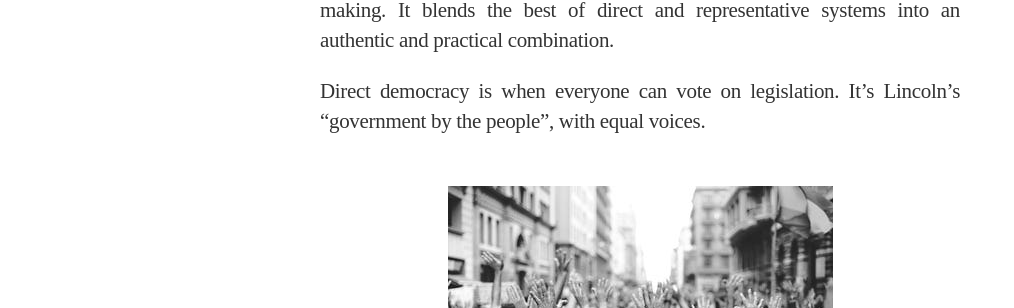
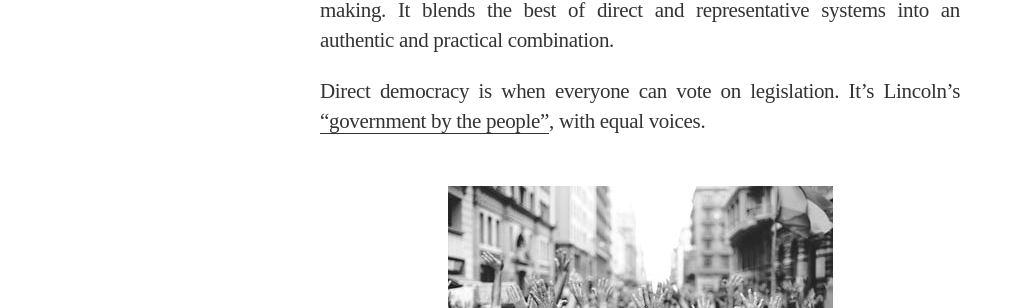
Before and after one commit to voteliquid/blog, a Jekyll site: the page built from _posts/2016-09-21-what-is-liquid-democracy.md, in a window 1280 px wide and 900 px high, scrolled down 481 px. Shown: the part 181-489 px from the top of the window, without its empty margins (0-1014 px from the left). Built offline with Jekyll 4.4.1, drawn with Linux system fonts in a browser that asks for light colours; nearby versions of some CDN libraries; some web fonts are replaced; part of the change alters nothing that is shown.

```diff
--- a/_posts/2016-09-21-what-is-liquid-democracy.md
+++ b/_posts/2016-09-21-what-is-liquid-democracy.md
@@ -16,7 +16,7 @@ We believe our democracy could serve us exponentially better.
 
 Liquid democracy is a 21st-century innovation for democratic decision making. It blends the best of direct and representative systems into an authentic and practical combination.
 
-Direct democracy is when everyone can vote on legislation. It’s Lincoln's “government by the people”, with equal voices.
+Direct democracy is when everyone can vote on legislation. It’s Lincoln's [“government by the people”](https://youtu.be/BvA0J_2ZpIQ?t=2m13s), with equal voices.
 
 ![](/assets/article_images/2016-09-21-what-is-liquid-democracy/crowd-raises-hands-photo.png)
 
```
